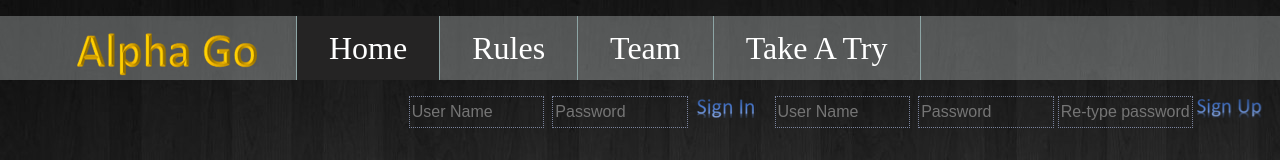
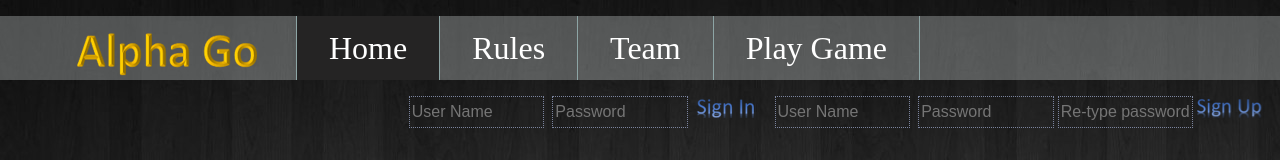
Before and after one commit to JIAXUXJ/299proj, a website: page public/index.html in a window 1280 px wide. Shown: the top 160 px of the page. Drawn offline with Linux system fonts and the light colour scheme.

Commit message:
Switch nav bar link in index.html

```diff
--- a/public/index.html
+++ b/public/index.html
@@ -13,7 +13,7 @@
             <li class="left here nav-on"><a href="#">Home</a></li>
             <li class="left"><a href="rule.html">Rules</a></li>
             <li class="left"><a href="team.html">Team</a></li>
-            <li class="left"><a href="try.html">Take A Try</a></li>
+            <li class="left"><a href="playGameLocal.html">Play Game</a></li>
 
             <!--<li class="right"><a href="#">sign up</a></li>-->
             <div class="right sign-nav">
```
